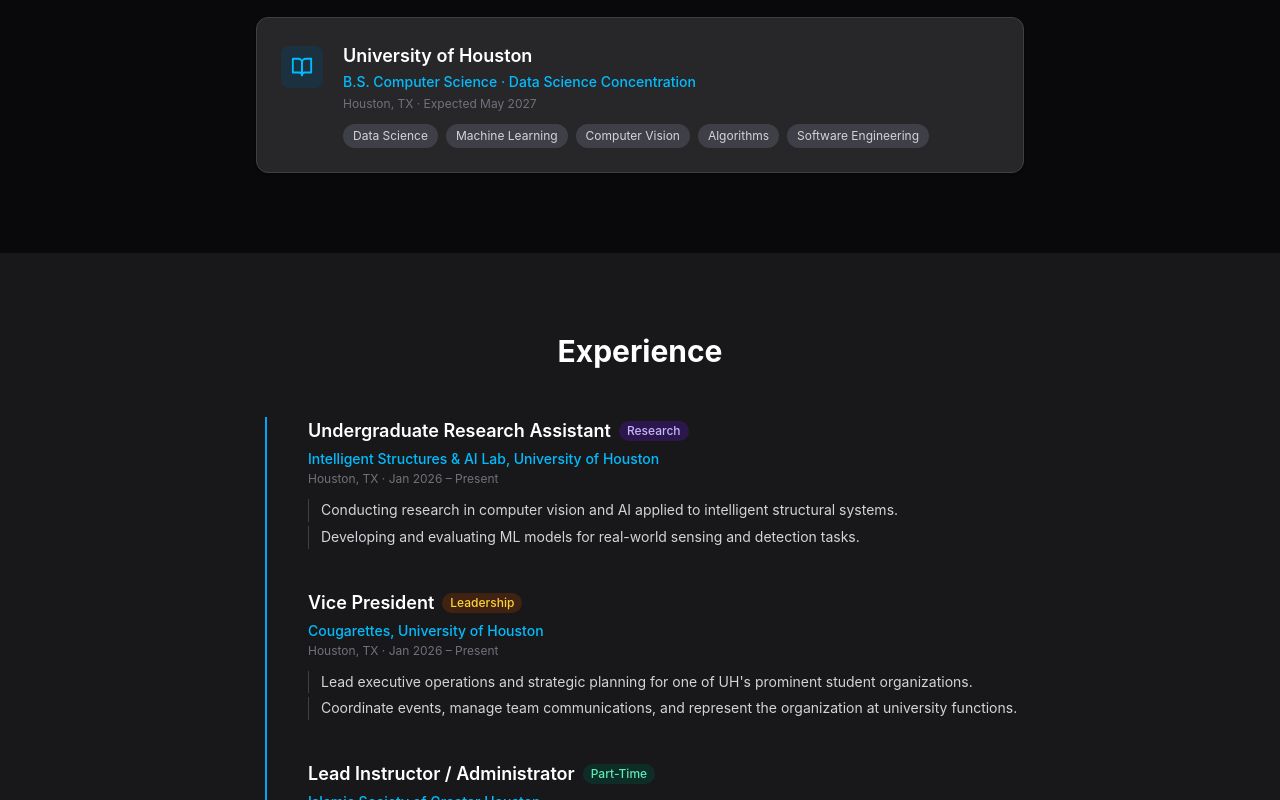
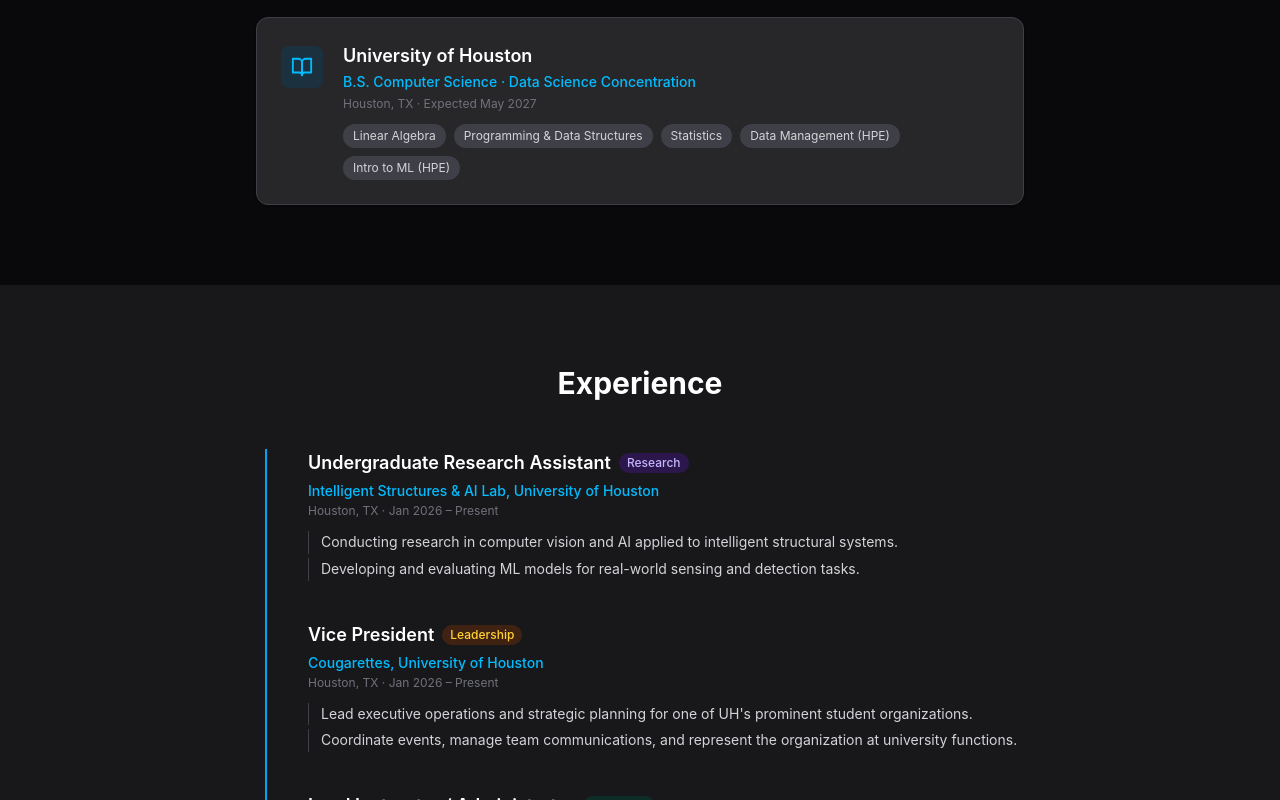
Before and after one commit to KhadeejaTap/KhadeejaTap.github.io, a React (Vite) app: page / in a window 1280 px wide. Shown: the part 1120-1920 px from the top of the page. Built offline with nearby package versions, Linux system fonts and the light colour scheme.

Commit message:
Update course list in Education component

```diff
--- a/src/components/Education.tsx
+++ b/src/components/Education.tsx
@@ -37,7 +37,7 @@
               Houston, TX · Expected May 2027
             </p>
             <div className="flex flex-wrap gap-2 mt-3">
-              {['Data Science', 'Machine Learning', 'Computer Vision', 'Algorithms', 'Software Engineering'].map((course) => (
+              {['Linear Algebra', 'Programming & Data Structures', 'Statistics', 'Data Management (HPE)', 'Intro to ML (HPE)'].map((course) => (
                 <span
                   key={course}
                   className="text-xs px-2.5 py-1 rounded-full bg-zinc-100 dark:bg-zinc-700
```
